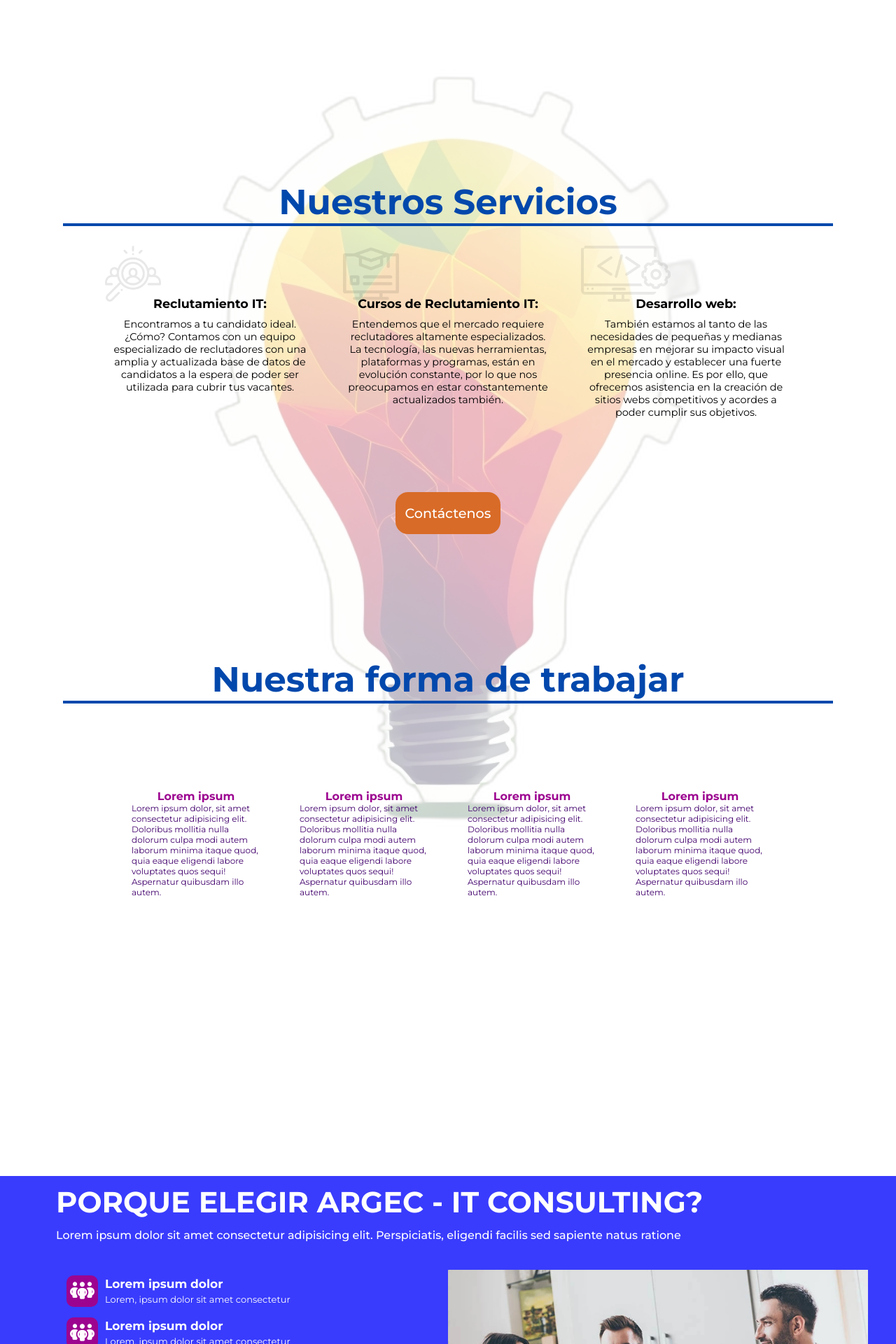
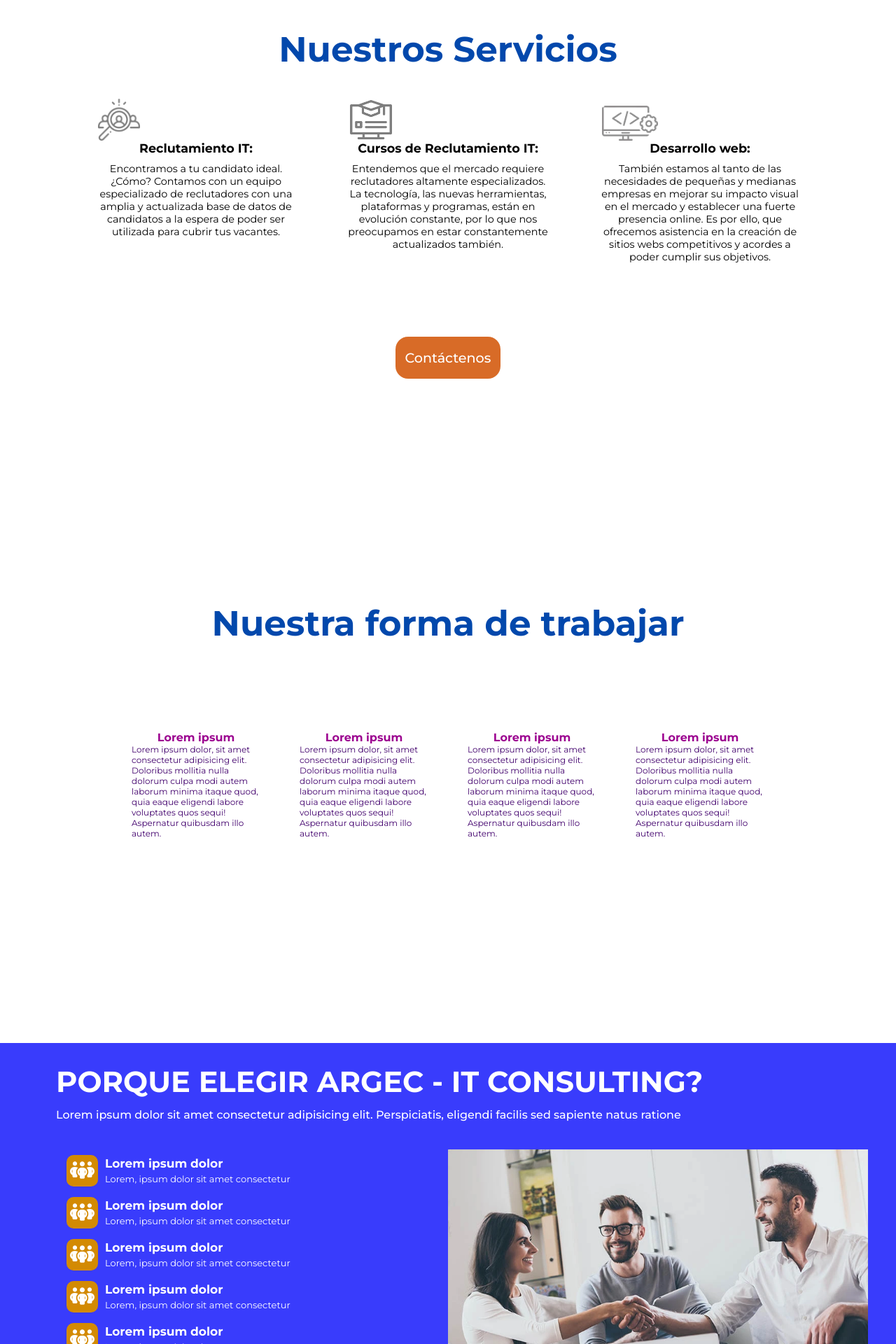
Before and after one commit to ArgecDevTeam/ARGEC-ITConsulting, a PHP site: page / in a window 1280 px wide. Shown: the part 1360-3280 px from the top of the page at 70% size. Run offline with PHP 8.4, Linux system fonts and the light colour scheme; some libraries are stand-ins or nearby versions.

Commit message:
correcion de clases

```diff
--- a/assets/estilos/index.css
+++ b/assets/estilos/index.css
@@ -1,20 +1,20 @@
 /* Tarjeta */
 
 .tarjeta {
-  height: 80vh;
+  height: 50vh;
+  margin-top: 50px;
+  width: 100%;
   background-color: rgba(255, 255, 255, 0.7);
   display: flex;
+  justify-content: center;
   align-items: center;
 }
 
-.tarjeta-contenedor{
+.tarjeta__contenedor{
   background: rgba(0, 133, 249, 0.712);
   background: linear-gradient(90deg, rgba(0, 133, 249, 0.767) 44%, rgba(60, 0, 255, 0.74) 94%);
   height: 250px;
   border-radius: 40px;
-}
-
-.tarjeta-contenedor-color {
   display: flex;
   height: 250px;
   align-items: center;
@@ -22,27 +22,26 @@
   gap: 20px;
 }
 
-.logo img {
+.tarjeta__logo img {
   height: 110px;
 }
 
-.info {
+.tarjeta__info {
   color: #fff;
   font-size: 20px;
   font-weight: 700;
   width: 400px;
 }
 
-.info div {
+.tarjeta__info div {
   margin-top: 20px;
 }
 
-/* Servicios */
+/* Seccion de Nuestros Servicios */
 
 .servicios {
-  width: 1100px;
+  width: 100%;
   height: 100vh;
-  background-color: rgba(255, 255, 255, 0.7);
   display: flex;
   flex-direction: column;
   justify-content: center;
@@ -53,47 +52,92 @@
   margin: 20px;
   display: flex;
   justify-content: space-between;
+  gap: 20px;
 }
 
-.card {
+.servicios__contenedor-tarjeta {
   width: 340px;
   height: 280px;
   position: relative;
   border-radius: 20px;
+  z-index: 100;
 }
 
-.img {
-  position: absolute;
-  top: 8px;
-  left: 20px;
-  opacity: .09;
-}
-
-.img img {
-  height: 80px;
-}
-
-.servicios__contenedor-tarjeta {
+.servicios__tarjeta-info {
   margin: 80px auto 0 auto;
   width: 300px;
   text-align: center;
 }
 
-.servicios__contenedor-tarjeta h4 {
+.servicios__tarjeta-info h4 {
   font-size: 1.1rem;
   margin-bottom: 10px;
 }
 
-.servicios__contenedor-tarjeta p {
+.servicios__tarjeta-info p {
   font-size: .9rem;
 }
 
-.card:hover{
+.servicios__contenedor-tarjeta:hover{
   background-color: #0249acd8;
   color: #fff;
+  box-shadow: 0px 0px 25px 4px #0249acd8;
 }
 
-.servicios-boton {
+/* Estilos para las imagenes de los servicios */
+
+.servicios__tarjeta-img--lupa {
+  position: absolute;
+  background-image: url(../img/it-Recruitment.webp);
+  background-repeat: no-repeat;
+  background-size: 60px;
+  background-position: 30px 20px;
+  height: 100%;
+  width: 100%;
+  opacity: .5;
+}
+
+.servicios__tarjeta-img--lupa:hover {
+  background-image: url(../img/empresas/lupa2-remove.png);
+  opacity: .3;
+}
+
+.servicios__tarjeta-img--cursos {
+  position: absolute;
+  background-image: url(../img/it-Recruitment-course.webp);
+  background-repeat: no-repeat;
+  background-size: 60px;
+  background-position: 30px 20px;
+  height: 100%;
+  width: 100%;
+  opacity: .5;
+}
+
+
+.servicios__tarjeta-img--cursos:hover {
+  background-image: url(../img/empresas/cursos2-remove.png);
+  opacity: .3;
+}
+
+.servicios__tarjeta-img--desarrollo {
+  position: absolute;
+  background-image: url(../img/web-Development.webp);
+  background-repeat: no-repeat;
+  background-size: 80px;
+  background-position: 30px 30px;
+  height: 100%;
+  width: 100%;
+  opacity: .5;
+}
+
+
+.servicios__tarjeta-img--desarrollo:hover {
+  background-image: url(../img/empresas/web2-remove.png);
+  opacity: .3;
+}
+
+
+.servicios__boton {
   height: 60px;
   width: 150px;
   border-radius: 18px;
@@ -101,7 +145,7 @@
   margin-top: 60px;
 }
 
-.servicios-boton a {
+.servicios__boton a {
   height: 60px;
   width: 150px;
   border-radius: 18px;
@@ -114,15 +158,19 @@
   font-size: 1.2rem;
 }
 
-.servicios-boton:hover {
+.servicios__boton:hover {
   background-color: #aa521c;
 }
 
 /* Trabajo */
 
 .trabajo {
-  width: 1100px;
+  width: 100%;
   height: 100vh;
+  display: flex;
+  flex-direction: column;
+  justify-content: center;
+  align-items: center;
   background-color: rgba(255, 255, 255, 0.7);
 }
 
@@ -135,7 +183,17 @@
   justify-content: center
 }
 
-.trabajo__contenedor-tarjeta {
+.trabajo__tarjeta {
+  border-radius: 20px;
+  transition: all .3s;
+}
+
+.trabajo__tarjeta:hover {
+  transform: scale(1.1);
+  box-shadow: 0px 0px 10px 1px #3c83e6;
+}
+
+.trabajo__tarjeta-info {
   width: 200px;
   height: 200px;
   display: flex;
@@ -143,32 +201,19 @@
   justify-content: center;
   align-items: center;
   padding: 8px;
-}
-
-.card-trabajo {
-  border-radius: 20px;
-  transition: all .3s;
-}
-
-.card-trabajo-card {
   border-radius: 18px;
   transition: all .2s;
 }
 
-.card-trabajo-card:hover {
+.trabajo__tarjeta-info:hover {
   border-radius: 20px;
 }
 
-.card-trabajo:hover {
-  transform: scale(1.1);
-  box-shadow: 0px 0px 10px 1px #3c83e6;
-}
-
-.trabajo__contenedor-tarjeta h4 {
+.trabajo__tarjeta-info h4 {
   color: #9c0490;
 }
 
-.trabajo__contenedor-tarjeta p {
+.trabajo__tarjeta-info p {
   font-size: 12px;
   color: #42026d;
 }
@@ -179,67 +224,68 @@
   height: 100vh;
   width: 100%;
   background-color: #393cfc;
+  padding-top: 30px;
 }
 
-.argec-titulo {
+.argec__titulo {
   color: #fff;
-  margin: 12px 80px 0;
+  margin: 0 80px 0;
   font-size: 2.6rem;
   text-transform: uppercase;
 }
 
-.argec-respuesta {
+.argec__respuesta {
   color: #fff;
   font-weight: 500;
   margin: 13px 80px;
 }
 
-.argec-contenedor {
+.argec__contenedor {
   display: flex;
   margin-top: 40px;
 }
 
-.argec-contendor-1 {
+.argec__contendor-items {
   flex-basis: 50%;
   display: flex;
   flex-direction: column;
 }
 
-.argec-item {
+.argec__item {
   display: flex;
   margin: 0 85px;
   height: 60px;
   align-items: center;
 }
 
-.argec-item-contenedor {
+.argec__item-icono {
   height: 45px;
   width: 45px;
   display: flex;
   justify-content: center;
   align-items: center;
-  background-color: #9c0490;
+  background-color: #d38a03;
   border-radius: 10px;
   margin: 0 10px;
 }
 
-.argec-item-contenedor i {
+.argec__item-icono i {
   font-size: 28px;
   color: #fff;
 }
 
-.argec-item-contenedor-info h5 {
+.argec__item-info h5 {
   font-size: 17px;
   color: #fff;
   margin-bottom: 4px;
 }
 
-.argec-item-contenedor-info p {
+.argec__item-info p {
   font-size: 13px;
   color: #fff;
 }
 
-.argec-contenedor-2 img {
+.argec__contenedor-imagen img {
   height: 400px;
   width: 100%;
 }
--- a/assets/estilos/main.css
+++ b/assets/estilos/main.css
@@ -9,51 +9,48 @@
 
 /* Estilos generales */
 
-body {
-  background-image: url(../img/No-background2.webp);
-  background-position: center center;
-  background-size: contain;
-  background-repeat: no-repeat;
-  background-attachment: fixed;
-  display: flex;
-  flex-direction: column;
-  align-items: center;
-/*
-  background-color: rgba(255, 255, 255, 0.7); */
+.contenedor {
+  height: 100vh;
+  background-color: rgba(255, 255, 255, 0.7);
 }
 
 .titulo {
   color: #0248ac;
   font-size: 50px;
   width: 1100px;
-  border-bottom: 4px #0248AC solid;
   text-align: center;
-  margin-top: 60px;
 }
 
-/* Prueba */
+/* Header */
 
-.slider__box {
+.header {
+  width: 100%;
+  height: 100vh;
+  position: relative;
+  background-color: #fff;
+}
+
+.header__slider-box {
   width: 100%;
   height: 100%;
   overflow: hidden;
   opacity: .8;
 }
 
-.slider__box ul {
+.header__slider-box ul {
   display: flex;
   padding: 0;
   width: 400%;
   animation: slide 24s infinite alternate ease-in-out;
 }
 
-.slider__box li {
+.header__slider-box li {
   width: 100%;
   list-style: none;
   position: relative;
 }
 
-.slider__box img {
+.header__slider-box img {
   width: 100%;
 }
 
--- a/index.html
+++ b/index.html
@@ -10,7 +10,7 @@
 </head>
 <body>
   <header class="header">
-    <div class="slider__box">
+    <div class="header__slider-box">
       <ul>
         <li><img src="./assets/img/Header1.webp" alt="Heder animado"></li>
         <li><img src="./assets/img/Header2.webp" alt="Heder animado"></li>
@@ -18,32 +18,30 @@
         <li><img src="./assets/img/Header4.webp" alt="Heder animado"></li>
       </ul>
     </div>
-    <div class="menu">
-      <img src="./assets/img/argec-header-no-background.webp" alt="ARGEC - IT Consulting" class="header__logo">
+    <div class="header__menu">
+      <img src="./assets/img/argec-header-no-background.webp" alt="ARGEC - IT Consulting" class="header__menu-logo">
 
       <nav>
-        <ul class="header__menu">
-          <li class="header__menu-item header__menu-item--active"><a href="./index.html">Inicio</a></li>
-          <li class="header__menu-item"><a href="./about.html">Acerca Nuestro</a></li>
-          <li class="header__menu-item"><a href="./contac.html">Contáctenos</a></li>
+        <ul class="header__menu-items">
+          <li class="header__menu-links header__menu-links--active"><a href="./index.html">Inicio</a></li>
+          <li class="header__menu-links"><a href="./about.html">Acerca Nuestro</a></li>
+          <li class="header__menu-links"><a href="./contac.html">Contáctenos</a></li>
         </ul>
       </nav>
     </div>
   </header>
 
   <section class="tarjeta">
-    <div class="tarjeta-contenedor">
-      <div class="tarjeta-contenedor-color">
-        <div class="logo">
-          <img src="./assets/img/argec-header-no-background.webp" alt="">
+    <div class="tarjeta__contenedor">
+      <div class="tarjeta__logo">
+        <img src="./assets/img/argec-header-no-background.webp" alt="Logo de ARGEC">
+      </div>
+      <div class="tarjeta__info">
+        <div>
+          ¿Necesitan potenciar sus procesos de reclutamiento?
         </div>
-        <div class="info">
-          <div>
-            ¿Necesitan potenciar sus procesos de reclutamiento?
-          </div>
-          <div>
-            ¿Necesitan mejorar el impacto visual y en redes de su organización?
-          </div>
+        <div>
+          ¿Necesitan mejorar el impacto visual y en redes de su organización?
         </div>
       </div>
     </div>
@@ -52,22 +50,20 @@
   <section class="servicios">
     <h2 class="titulo">Nuestros Servicios</h2>
     <div class="servicios__contenedor">
-      <div class="card card-1">
-        <div class="img">
-          <img src="./assets/img/it-Recruitment.webp" alt="IT Recruitment">
+      <div class="servicios__contenedor-tarjeta">
+        <div class="servicios__tarjeta-img--lupa">
         </div>
-        <div class="servicios__contenedor-tarjeta">
+        <div class="servicios__tarjeta-info">
           <h4>Reclutamiento IT:</h4>
           <p>
             Encontramos a tu candidato ideal. ¿Cómo? Contamos con un equipo especializado de reclutadores con una amplia y actualizada base de datos de candidatos a la espera de poder ser utilizada para cubrir tus vacantes.
           </p>
         </div>
       </div>
-      <div class="card">
-        <div class="img">
-          <img src="./assets/img/it-Recruitment-course.webp" alt="IT Recruitment course">
+      <div class="servicios__contenedor-tarjeta">
+        <div class="servicios__tarjeta-img--cursos">
         </div>
-        <div class="servicios__contenedor-tarjeta">
+        <div class="servicios__tarjeta-info">
           <h4>Cursos de Reclutamiento IT:</h4>
           <p>
             Entendemos que el mercado requiere reclutadores altamente especializados.
@@ -75,11 +71,10 @@
           <p>La tecnología, las nuevas herramientas, plataformas y programas, están en evolución constante, por lo que nos preocupamos en estar constantemente actualizados también. </p>
         </div>
       </div>
-      <div class="card">
-        <div class="img">
-          <img src="./assets/img/web-Development.webp" alt="Web development">
+      <div class="servicios__contenedor-tarjeta">
+        <div class="servicios__tarjeta-img--desarrollo">
         </div>
-        <div class="servicios__contenedor-tarjeta">
+        <div class="servicios__tarjeta-info">
           <h4>Desarrollo web:</h4>
           <p>
             También estamos al tanto de las necesidades de pequeñas y medianas empresas en mejorar su impacto visual en el mercado y establecer una fuerte presencia online. Es por ello, que ofrecemos asistencia en la creación de sitios webs competitivos y acordes a poder cumplir sus objetivos.
@@ -87,7 +82,7 @@
         </div>
       </div>
     </div>
-    <div class="servicios-boton">
+    <div class="servicios__boton">
       <a href="./contac.html">Contáctenos</a>
     </div>
   </section>
@@ -95,26 +90,26 @@
   <section class="trabajo">
     <h2 class="titulo">Nuestra forma de trabajar</h2>
     <div class="trabajo__contenedor">
-      <div class="card-trabajo">
-        <div class="trabajo__contenedor-tarjeta card-trabajo-card">
+      <div class="trabajo__tarjeta">
+        <div class="trabajo__tarjeta-info">
           <h4>Lorem ipsum</h4>
           <p>Lorem ipsum dolor, sit amet consectetur adipisicing elit. Doloribus mollitia nulla dolorum culpa modi autem laborum minima itaque quod, quia eaque eligendi labore voluptates quos sequi! Aspernatur quibusdam illo autem.</p>
         </div>
       </div>
-      <div class="card-trabajo">
-        <div class="trabajo__contenedor-tarjeta card-trabajo-card">
+      <div class="trabajo__tarjeta">
+        <div class="trabajo__tarjeta-info">
           <h4>Lorem ipsum</h4>
           <p>Lorem ipsum dolor, sit amet consectetur adipisicing elit. Doloribus mollitia nulla dolorum culpa modi autem laborum minima itaque quod, quia eaque eligendi labore voluptates quos sequi! Aspernatur quibusdam illo autem.</p>
         </div>
       </div>
-      <div class="card-trabajo">
-        <div class="trabajo__contenedor-tarjeta card-trabajo-card">
+      <div class="trabajo__tarjeta">
+        <div class="trabajo__tarjeta-info">
           <h4>Lorem ipsum</h4>
           <p>Lorem ipsum dolor, sit amet consectetur adipisicing elit. Doloribus mollitia nulla dolorum culpa modi autem laborum minima itaque quod, quia eaque eligendi labore voluptates quos sequi! Aspernatur quibusdam illo autem.</p>
         </div>
       </div>
-      <div class="card-trabajo">
-        <div class="trabajo__contenedor-tarjeta card-trabajo-card">
+      <div class="trabajo__tarjeta">
+        <div class="trabajo__tarjeta-info">
           <h4>Lorem ipsum</h4>
           <p>Lorem ipsum dolor, sit amet consectetur adipisicing elit. Doloribus mollitia nulla dolorum culpa modi autem laborum minima itaque quod, quia eaque eligendi labore voluptates quos sequi! Aspernatur quibusdam illo autem.</p>
         </div>
@@ -123,68 +118,68 @@
   </section>
 
   <section class="argec">
-    <h2 class="argec-titulo">Porque elegir ARGEC - IT Consulting?</h2>
-    <div class="argec-respuesta">
+    <h2 class="argec__titulo">Porque elegir ARGEC - IT Consulting?</h2>
+    <div class="argec__respuesta">
       Lorem ipsum dolor sit amet consectetur adipisicing elit. Perspiciatis, eligendi facilis sed sapiente natus ratione
     </div>
-    <div class="argec-contenedor">
-      <div class="argec-contendor-1">
-        <div class="argec-item">
-          <div class="argec-item-contenedor">
+    <div class="argec__contenedor">
+      <div class="argec__contendor-items">
+        <div class="argec__item">
+          <div class="argec__item-icono">
             <i class="fa-solid fa-people-group"></i>
           </div>
-          <div class="argec-item-contenedor-info">
+          <div class="argec__item-info">
             <h5>Lorem ipsum dolor</h5>
             <p>Lorem, ipsum dolor sit amet consectetur</p>
           </div>
         </div>
-        <div class="argec-item">
-          <div class="argec-item-contenedor">
+        <div class="argec__item">
+          <div class="argec__item-icono">
             <i class="fa-solid fa-people-group"></i>
           </div>
-          <div class="argec-item-contenedor-info">
+          <div class="argec__item-info">
             <h5>Lorem ipsum dolor</h5>
             <p>Lorem, ipsum dolor sit amet consectetur</p>
           </div>
         </div>
-        <div class="argec-item">
-          <div class="argec-item-contenedor">
+        <div class="argec__item">
+          <div class="argec__item-icono">
             <i class="fa-solid fa-people-group"></i>
           </div>
-          <div class="argec-item-contenedor-info">
+          <div class="argec__item-info">
             <h5>Lorem ipsum dolor</h5>
             <p>Lorem, ipsum dolor sit amet consectetur</p>
           </div>
         </div>
-        <div class="argec-item">
-          <div class="argec-item-contenedor">
+        <div class="argec__item">
+          <div class="argec__item-icono">
             <i class="fa-solid fa-people-group"></i>
           </div>
-          <div class="argec-item-contenedor-info">
+          <div class="argec__item-info">
             <h5>Lorem ipsum dolor</h5>
             <p>Lorem, ipsum dolor sit amet consectetur</p>
           </div>
         </div>
-        <div class="argec-item">
-          <div class="argec-item-contenedor">
+        <div class="argec__item">
+          <div class="argec__item-icono">
             <i class="fa-solid fa-people-group"></i>
           </div>
-          <div class="argec-item-contenedor-info">
+          <div class="argec__item-info">
             <h5>Lorem ipsum dolor</h5>
             <p>Lorem, ipsum dolor sit amet consectetur</p>
           </div>
         </div>
-        <div class="argec-item">
-          <div class="argec-item-contenedor">
+        <div class="argec__item">
+          <div class="argec__item-icono">
             <i class="fa-solid fa-people-group"></i>
           </div>
-          <div class="argec-item-contenedor-info">
+          <div class="argec__item-info">
             <h5>Lorem ipsum dolor</h5>
             <p>Lorem, ipsum dolor sit amet consectetur</p>
           </div>
         </div>
       </div>
-      <div class="argec-contenedor-2">
+      <div class="argec__contenedor-imagen">
         <img src="./assets/img/Header3.webp" alt="imagen">
       </div>
     </div>
```
Also changed, not shown: other parts of assets/estilos/main.css (+10 -19 lines), about.html (+11 -11 lines), assets/estilos/about.css (+7 -1 lines), contac.html (+11 -11 lines).
